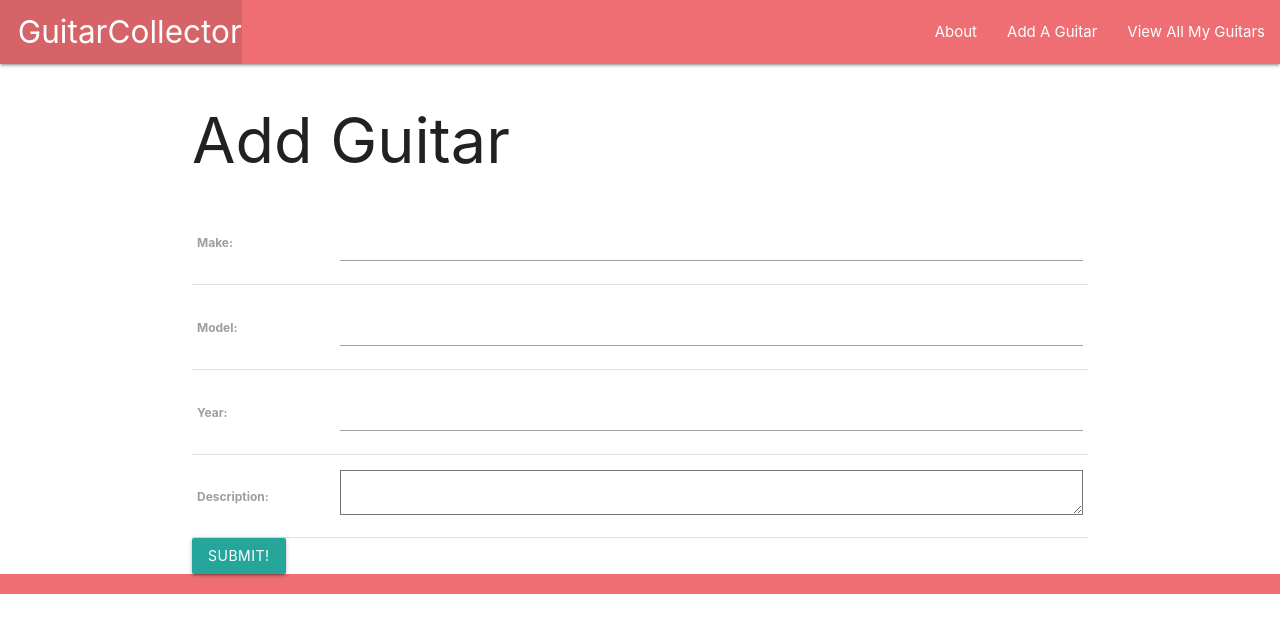
After one commit to kevindecker64/GuitarCollector, a Django app: page /guitars/create/ in a window 1280 px wide. The commit adds this page. Shown: the top 633 px of the page. Run offline with Django 3.2, Linux system fonts and the light colour scheme.

Commit message:
reaches full CRUD for guitars

```diff
--- a/guitarcollector/settings.py
+++ b/guitarcollector/settings.py
@@ -29,6 +29,8 @@ ALLOWED_HOSTS = []
 
 
 # Application definition
+
+DEFAULT_AUTO_FIELD = 'django.db.models.AutoField'
 
 INSTALLED_APPS = [
     'main_app',
--- a/main_app/models.py
+++ b/main_app/models.py
@@ -1,4 +1,5 @@
 from django.db import models
+from django.urls import reverse
 
 # Create your models here.
 class Guitar(models.Model):
@@ -9,3 +10,6 @@ class Guitar(models.Model):
 
     def __str__(self):
         return self.model
+
+    def get_absolute_url(self):
+        return reverse("detail", kwargs={"guitar_id": self.id})
--- a/main_app/templates/base.html
+++ b/main_app/templates/base.html
@@ -11,7 +11,11 @@
       rel="stylesheet"
       href="https://cdnjs.cloudflare.com/ajax/libs/materialize/1.0.0/css/materialize.min.css"
     />
-    <link rel="stylesheet" type="text/css" href="{% static 'css/style.css' %}"/>
+    <link
+      rel="stylesheet"
+      type="text/css"
+      href="{% static 'css/style.css' %}"
+    />
   </head>
   <body>
     <header class="navbar-fixed">
@@ -25,8 +29,9 @@
             </li>
           </ul>
           <ul class="right">
-            <li><a href="/about">About</a></li>
-            <li><a href="/guitars">View All My Guitars</a></li>
+            <li><a href="{% url 'about' %}">About</a></li>
+            <li><a href="{% url 'guitars_create' %}">Add A Guitar</a></li>
+            <li><a href="{% url 'index' %}">View All My Guitars</a></li>
           </ul>
         </div>
       </nav>
--- a/main_app/templates/guitars/detail.html
+++ b/main_app/templates/guitars/detail.html
@@ -1,4 +1,5 @@
 {% extends 'base.html' %}
+
 {% block content %}
 
 <h1>Guitar Details</h1>
@@ -10,6 +11,10 @@
     <p>Year: {{ guitar.year }}</p>
     <p>Description: {{ guitar.description }}</p>
   </div>
+  <div class="card-action">
+    <a href="{% url 'guitars_update' guitar.id %}">Edit</a>
+    <a href="{% url 'guitars_delete' guitar.id %}">Delete</a>
+  </div>
 </div>
 
 {% endblock %}
--- a/main_app/templates/guitars/index.html
+++ b/main_app/templates/guitars/index.html
@@ -9,9 +9,6 @@
   <a href="{% url 'detail' guitar.id %}">
     <div class="card-content">
       <span class="card-title">{{guitar.model}}</span>
-      {% comment %} <p>Make: {{guitar.make}}</p>
-      <p>Year: {{guitar.year}}</p>
-      <p>Description: {{guitar.description}}</p> {% endcomment %}
     </div>
   </a>
 </div>
--- /dev/null
+++ b/main_app/templates/main_app/guitar_form.html
@@ -0,0 +1,22 @@
+{% extends 'base.html' %}
+
+{% block content %}
+
+{% if object %}
+<h1>Edit <span class="teal-text">{{object.model}}</span></h1>
+{% else %}
+<h1>Add Guitar</h1>
+{% endif %}
+
+<!-- Leaving the action empty makes the form post to the same url used to display it -->
+<form action="" method="post">
+  <!-- Django requires the following for security purposes -->
+  {% csrf_token %}
+  <table>
+    <!-- Render the inputs inside of <tr>s & <td>s -->
+    {{ form.as_table }}
+  </table>
+  <input type="submit" value="Submit!" class="btn" />
+</form>
+
+{% endblock %}
--- a/main_app/urls.py
+++ b/main_app/urls.py
@@ -1,9 +1,12 @@
 from django.urls import path
 from . import views
 
-urlpatterns =[
-    path('', views.home, name='home'),
-    path('about/', views.about, name='about'),
-    path('guitars/', views.guitars_index, name='index'),
-    path('guitars/<int:guitar_id>/', views.guitars_detail, name='detail')
+urlpatterns = [
+    path("", views.home, name="home"),
+    path("about/", views.about, name="about"),
+    path("guitars/", views.guitars_index, name="index"),
+    path("guitars/<int:guitar_id>/", views.guitars_detail, name="detail"),
+    path("guitars/create/", views.GuitarCreate.as_view(), name="guitars_create"),
+    path("guitars/<int:pk>/update/", views.GuitarUpdate.as_view(), name="guitars_update"),
+    path("guitars/<int:pk>/delete/", views.GuitarDelete.as_view(), name="guitars_delete"),
 ]
--- a/main_app/views.py
+++ b/main_app/views.py
@@ -1,16 +1,36 @@
 from django.shortcuts import render
+from django.views.generic.edit import CreateView, UpdateView, DeleteView
 from .models import Guitar
 
+
 def home(request):
-    return render(request, 'home.html')
+    return render(request, "home.html")
+
 
 def about(request):
-    return render(request, 'about.html')
+    return render(request, "about.html")
+
 
 def guitars_index(request):
     guitars = Guitar.objects.all()
-    return render(request, 'guitars/index.html', {'guitars': guitars})
+    return render(request, "guitars/index.html", {"guitars": guitars})
+
 
 def guitars_detail(request, guitar_id):
     guitar = Guitar.objects.get(id=guitar_id)
-    return render(request, 'guitars/detail.html', {'guitar': guitar})
+    return render(request, "guitars/detail.html", {"guitar": guitar})
+
+
+class GuitarCreate(CreateView):
+    model = Guitar
+    fields = "__all__"
+
+
+class GuitarUpdate(UpdateView):
+    model = Guitar
+    fields = ["make", "year", "description"]
+
+
+class GuitarDelete(DeleteView):
+    model = Guitar
+    success_url = "/guitars/"
```
Also changed, not shown: main_app/templates/main_app/guitar_confirm_delete.html (added, +15 -0 lines).
